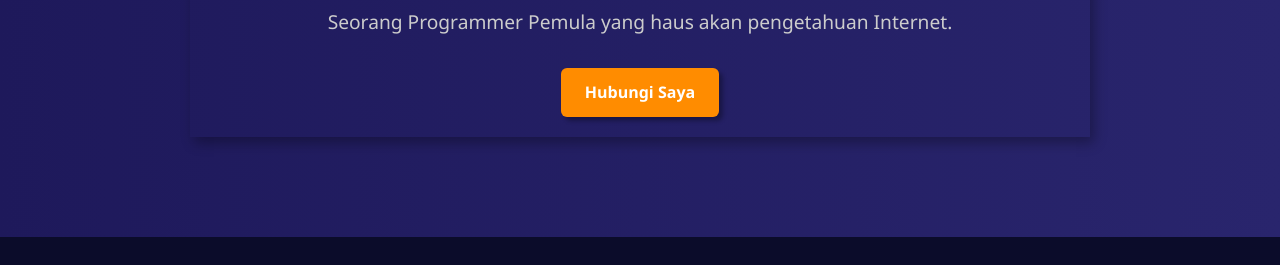
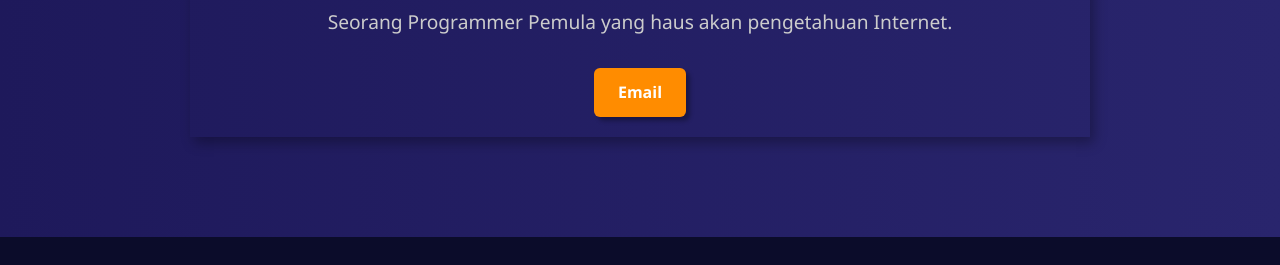
Before and after one commit to AhmadRifqi189/web-personal, a plain HTML site: page index.html in a window 1280 px wide. Shown: the part 535-800 px from the top of the page. Drawn offline with Linux system fonts and the light colour scheme.

Commit message:
Update index.html

```diff
--- a/index.html
+++ b/index.html
@@ -24,7 +24,7 @@
     <div class="container">
       <h2>Halo, saya Ahmad Rifqi</h2>
       <p id="typewriter">Seorang Programmer Pemula yang haus akan pengetahuan Internet.</p>
-      <a href="#contact" class="btn">Hubungi Saya</a>
+      <a href="mailto:ahmadrifqi240@gmail.com" class="btn">Email</a>
     </div>
   </section>
 
```
